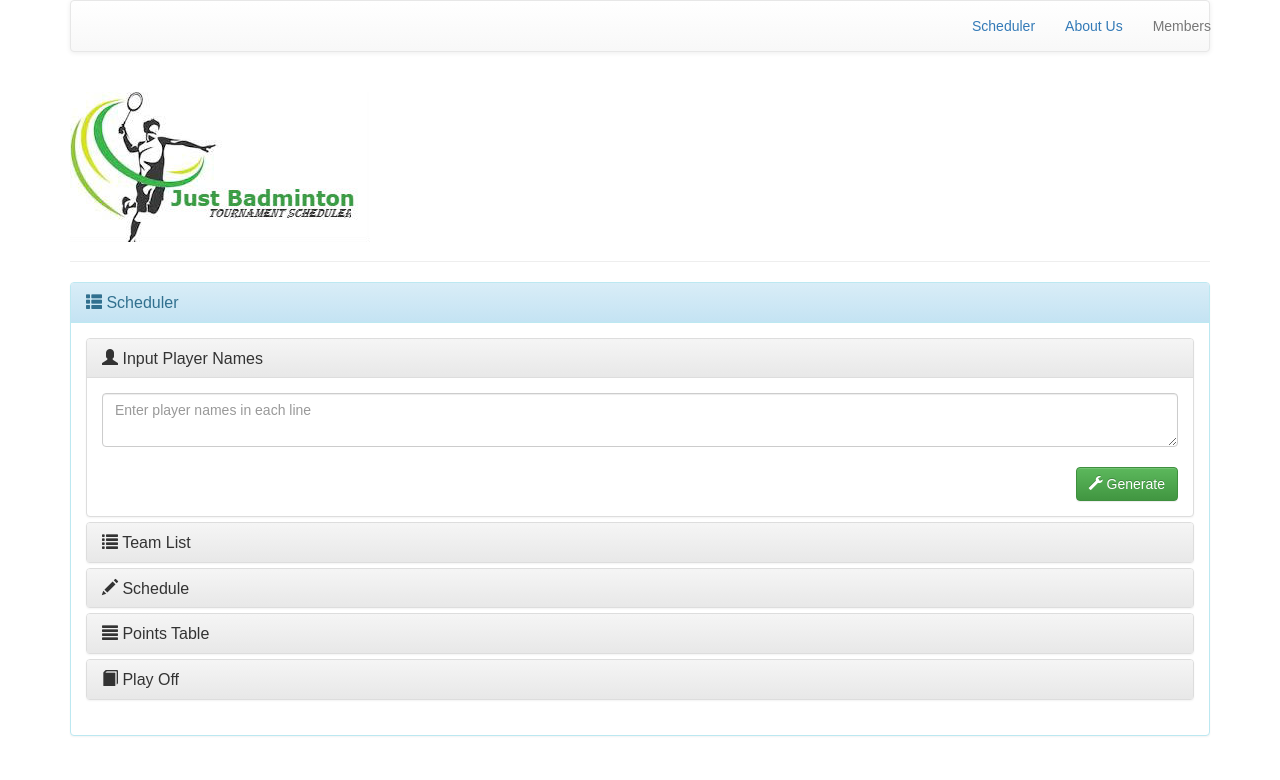
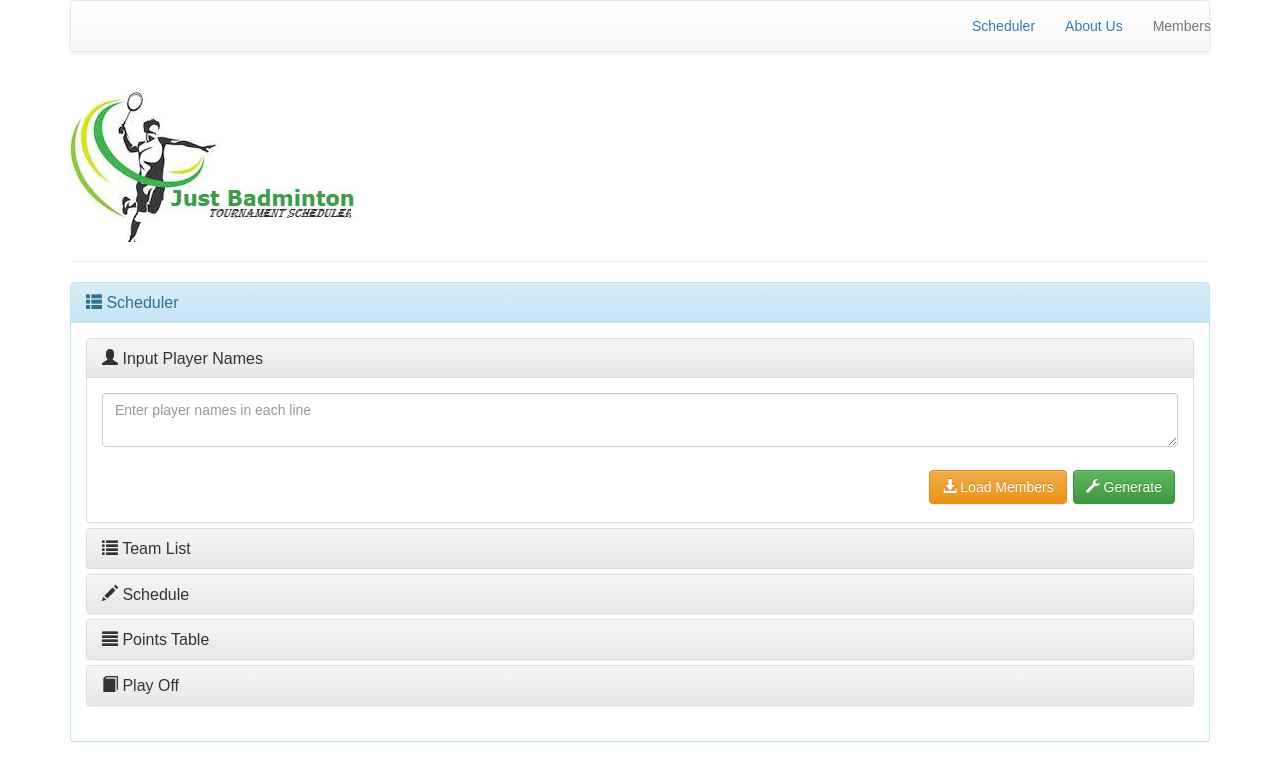
Before and after one commit to rijojoy/jb, a React (Create React App) app: page / in a window 1280 px wide. Shown: the top 780 px of the page. Built offline with nearby package versions, Linux system fonts and the light colour scheme.

Commit message:
Added API Call, AXIOS

```diff
--- a/package.json
+++ b/package.json
@@ -3,6 +3,7 @@
   "version": "0.1.0",
   "private": true,
   "dependencies": {
+    "axios": "^0.18.0",
     "react": "^16.4.0",
     "react-bootstrap": "^0.32.1",
     "react-dom": "^16.4.0",
--- a/src/components/Players/InputPlayers/InputPlayers.css
+++ b/src/components/Players/InputPlayers/InputPlayers.css
@@ -1,4 +1,5 @@
 .Placement {
 
 	float:right;
+	margin: 3px;
 }
--- a/src/components/Players/InputPlayers/InputPlayers.js
+++ b/src/components/Players/InputPlayers/InputPlayers.js
@@ -6,10 +6,18 @@ const InputPlayers = (props) => {
 
 	return (
               <FormGroup controlId="formControlsTextarea">
-			      <FormControl componentClass="textarea" placeholder="Enter player names in each line" onChange={props.change} />
+			      <FormControl
+			             componentClass="textarea"
+			             placeholder="Enter player names in each line"
+			             onChange={props.change}
+			             value={props.defaultData} />
 			      <br />
+
                   <Button bsStyle="success Placement" onClick={props.click}>
                     <Glyphicon glyph="wrench" /> Generate
+                  </Button>
+                  <Button bsStyle="warning Placement" onClick={props.loadData}>
+                    <Glyphicon glyph="download-alt" /> Load Members
                   </Button>
 		      </FormGroup>
 
--- a/src/containers/Scheduler/Scheduler.js
+++ b/src/containers/Scheduler/Scheduler.js
@@ -1,9 +1,11 @@
 import React, { Component } from 'react';
 import { Glyphicon,Label,Panel,PanelGroup } from 'react-bootstrap';
+import axios from 'axios';
 import InputPlayers from '../../components/Players/InputPlayers/InputPlayers';
 import ListTeams from '../../components/Players/ListTeams/ListTeams';
 import ScheduleBuilder from '../../components/ScheduleBuilder/ScheduleBuilder';
 
+const API_URL = "https://api.myjson.com/bins/r4ky2";
 class Scheduler extends Component {
 
     state = {
@@ -24,7 +26,7 @@ class Scheduler extends Component {
     }
 
     componentDidMount() {
-        console.log("Component Mounted");
+        console.log(API_URL);
     }
 
     componentWillReceieveProps() {
@@ -61,10 +63,27 @@ class Scheduler extends Component {
 	}
 
     handleChange(e) {
+       console.log("Recieved");
+       console.log(e.target.value);
+       this.handleUpdatePlayerData(e.target.value);
+    }
 
+    handleUpdatePlayerData(val) {
        let changeVal = {...this.state.inputVal};
-           changeVal = e.target.value;
+           changeVal = val;
        this.setState({inputVal:changeVal});
+    }
+
+    handleLoadData() {
+        axios.get(API_URL)
+             .then( res => {
+
+                const loadData = res.data[0].value;
+                console.log(loadData);
+                this.setState({inputVal:loadData});
+
+             });
+
     }
 
 
@@ -99,7 +118,7 @@ class Scheduler extends Component {
            teamsState[i] = {id:i+1,name:arr1[i]+' & '+arr2[i]};
         }
         this.setState({teams:teamsState});
-        this.handleSelect(2);
+        this.handleSelect("2");
 	}
 
 
@@ -118,10 +137,11 @@ class Scheduler extends Component {
 
 		  }
 		}
-		console.log(add);;
         this.setState({schedule:add})
+        this.handleSelect("3");
 
     }
+
 
 	render() {
 
@@ -147,7 +167,11 @@ class Scheduler extends Component {
                               </Panel.Title>
                             </Panel.Heading>
                             <Panel.Body collapsible>
-                                <InputPlayers change={this.handleChange.bind(this)} click={this.handleGenerate.bind(this)} />
+                                <InputPlayers
+                                       change={this.handleChange.bind(this)}
+                                       click={this.handleGenerate.bind(this)}
+                                       defaultData={this.state.inputVal}
+                                       loadData={this.handleLoadData.bind(this)} />
                             </Panel.Body>
                           </Panel>
 
```
